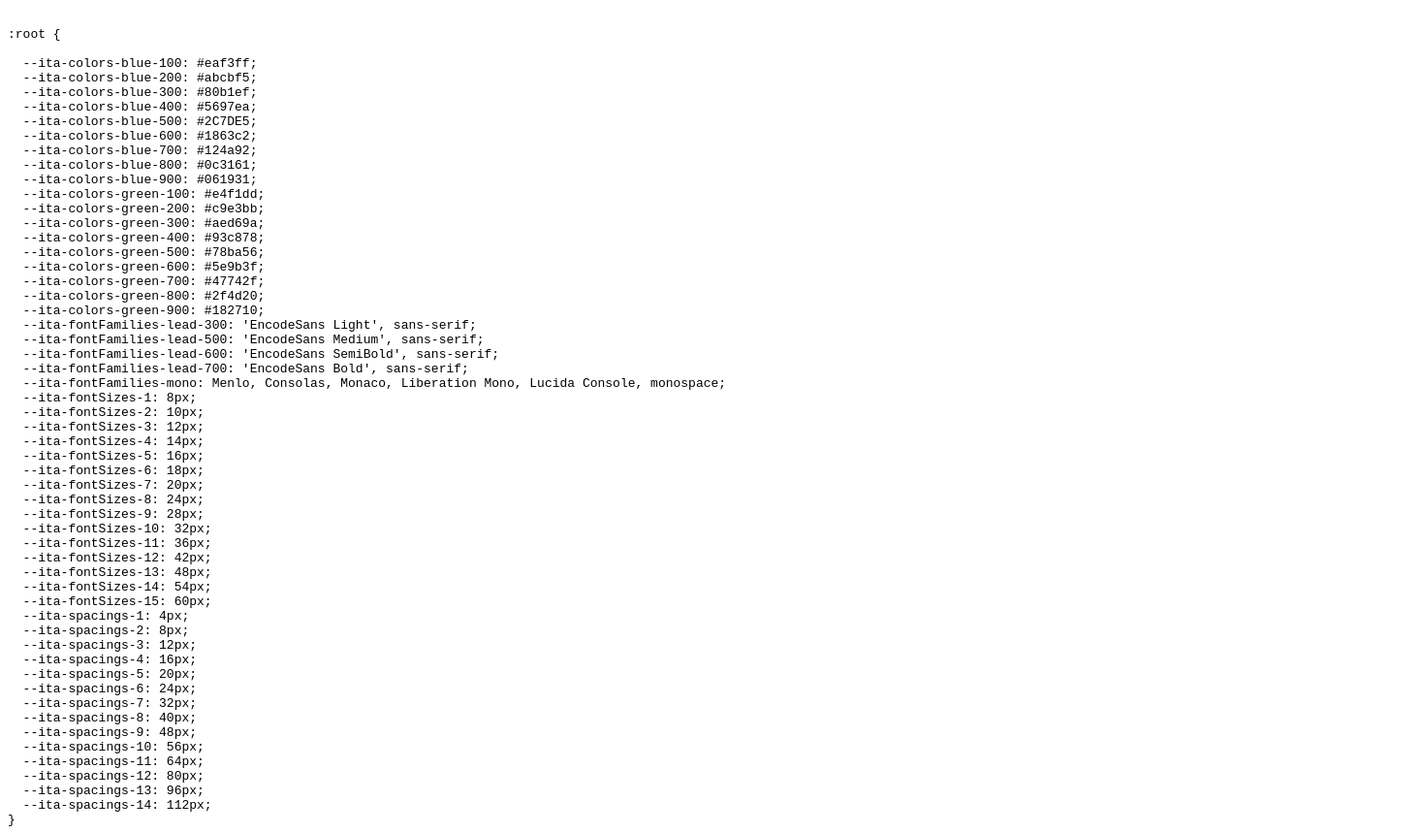
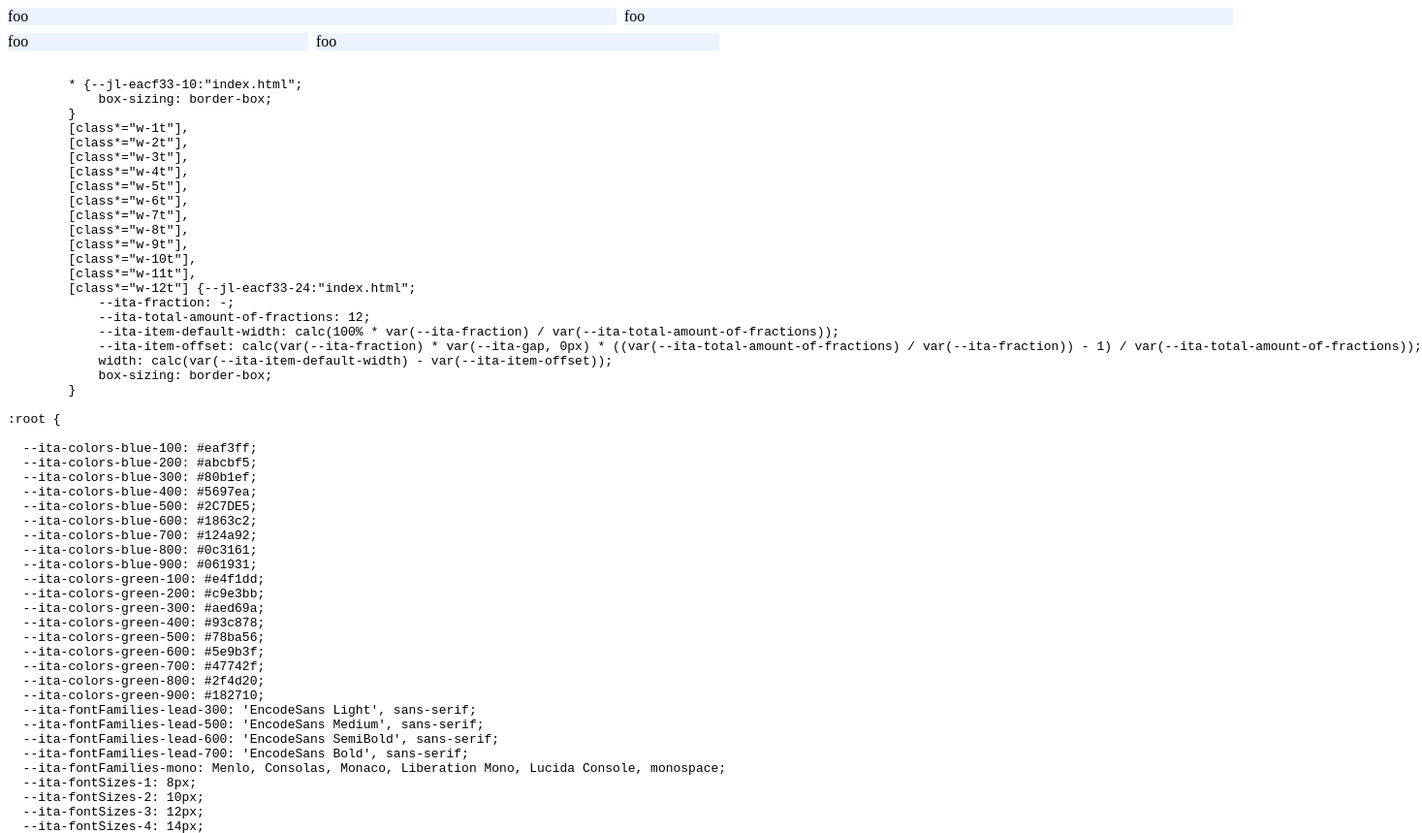
Before and after one commit to ita-design-system/bricss, a plain HTML site: page index.html in a window 1280 px wide. Shown: the top 859 px of the page at 97% size, 1467 px wide, since content can reach past the window. Drawn offline with Linux system fonts and the light colour scheme.

Commit message:
feat: ajout flex grid

```diff
--- a/build.json
+++ b/build.json
@@ -1,6 +1,6 @@
 {
     "display": {
-        "prefix": "",
+        "prefix": "d",
         "generate_from": "",
         "values": [
             "flex",
@@ -11,8 +11,32 @@
         "responsive": true,
         "generate_utility": true
     },
+    "flex-wrap": {
+        "prefix": "fwrap",
+        "generate_from": "",
+        "values": ["wrap"],
+        "names": [],
+        "responsive": true,
+        "generate_utility": false
+    },
     "gap": {
         "prefix": "gap",
+        "generate_from": "spacings",
+        "values": [],
+        "names": [],
+        "responsive": true,
+        "generate_utility": false
+    },
+    "--ita-gap": {
+        "prefix": "gap",
+        "generate_from": "spacings",
+        "values": [],
+        "names": [],
+        "responsive": true,
+        "generate_utility": false
+    },
+    "row-gap": {
+        "prefix": "row-gap",
         "generate_from": "spacings",
         "values": [],
         "names": [],
@@ -26,6 +50,14 @@
         "names": [],
         "responsive": true,
         "generate_utility": true
+    },
+    "background-color": {
+        "prefix": "bc",
+        "generate_from": "colors",
+        "values": [],
+        "names": [],
+        "responsive": false,
+        "generate_utility": false
     },
     "border-width": {
         "prefix": "bwidth",
@@ -64,8 +96,54 @@
     "width": {
         "prefix": "w",
         "generate_from": "",
-        "values": ["20px", "25px"],
-        "names": ["1", "2"],
+        "values": [
+            "20px",
+            "25px"
+        ],
+        "names": [
+            "1",
+            "2"
+        ],
+        "responsive": true,
+        "generate_utility": false
+    },
+    "--ita-fraction": {
+        "prefix": "w",
+        "generate_from": "",
+        "values": [
+            "1",
+            "2",
+            "3",
+            "4",
+            "5",
+            "6",
+            "7",
+            "8",
+            "9",
+            "10",
+            "11",
+            "12",
+            "13",
+            "14",
+            "15"
+        ],
+        "names": [
+            "1t",
+            "2t",
+            "3t",
+            "4t",
+            "5t",
+            "6t",
+            "7t",
+            "8t",
+            "9t",
+            "10t",
+            "11t",
+            "12t",
+            "13t",
+            "14t",
+            "15t"
+        ],
         "responsive": true,
         "generate_utility": false
     }
--- a/ds.js
+++ b/ds.js
@@ -157,5 +157,6 @@ const ds = {
                 content: responsive_css[screen_size]
             });
         });
+        bar.innerHTML = foo.innerHTML
     }
 }
--- a/index.html
+++ b/index.html
@@ -6,16 +6,41 @@
     <meta http-equiv="X-UA-Compatible" content="IE=edge">
     <meta name="viewport" content="width=device-width, initial-scale=1.0">
     <title>Design System Generator</title>
-    <style>
+    <style id="foo">
         * {
+            box-sizing: border-box;
+        }
+        [class*="w-1t"],
+        [class*="w-2t"],
+        [class*="w-3t"],
+        [class*="w-4t"],
+        [class*="w-5t"],
+        [class*="w-6t"],
+        [class*="w-7t"],
+        [class*="w-8t"],
+        [class*="w-9t"],
+        [class*="w-10t"],
+        [class*="w-11t"],
+        [class*="w-12t"] {
+            --ita-fraction: -;
+            --ita-total-amount-of-fractions: 12;
+            --ita-item-default-width: calc(100% * var(--ita-fraction) / var(--ita-total-amount-of-fractions));
+            --ita-item-offset: calc(var(--ita-fraction) * var(--ita-gap, 0px) * ((var(--ita-total-amount-of-fractions) / var(--ita-fraction)) - 1) / var(--ita-total-amount-of-fractions));
+            width: calc(var(--ita-item-default-width) - var(--ita-item-offset));
             box-sizing: border-box;
         }
     </style>
 </head>
-
+<div class="d-flex gap-2 fwrap-wrap">
+    <div class="w-6t bc-blue-100">foo</div>
+    <div class="w-6t bc-blue-100">foo</div>
+    <div class="w-3t bc-blue-100">foo</div>
+    <div class="w-4t bc-blue-100">foo</div>
+    <div class="w-5t bc-green-100 u-d-none">foo</div>
+</div>
 <body>
     <pre>
-        <code id="foo"></code>
+        <code id="bar"></code>
     </pre>
     <script src="ds.js"></script>
     <script>
```
